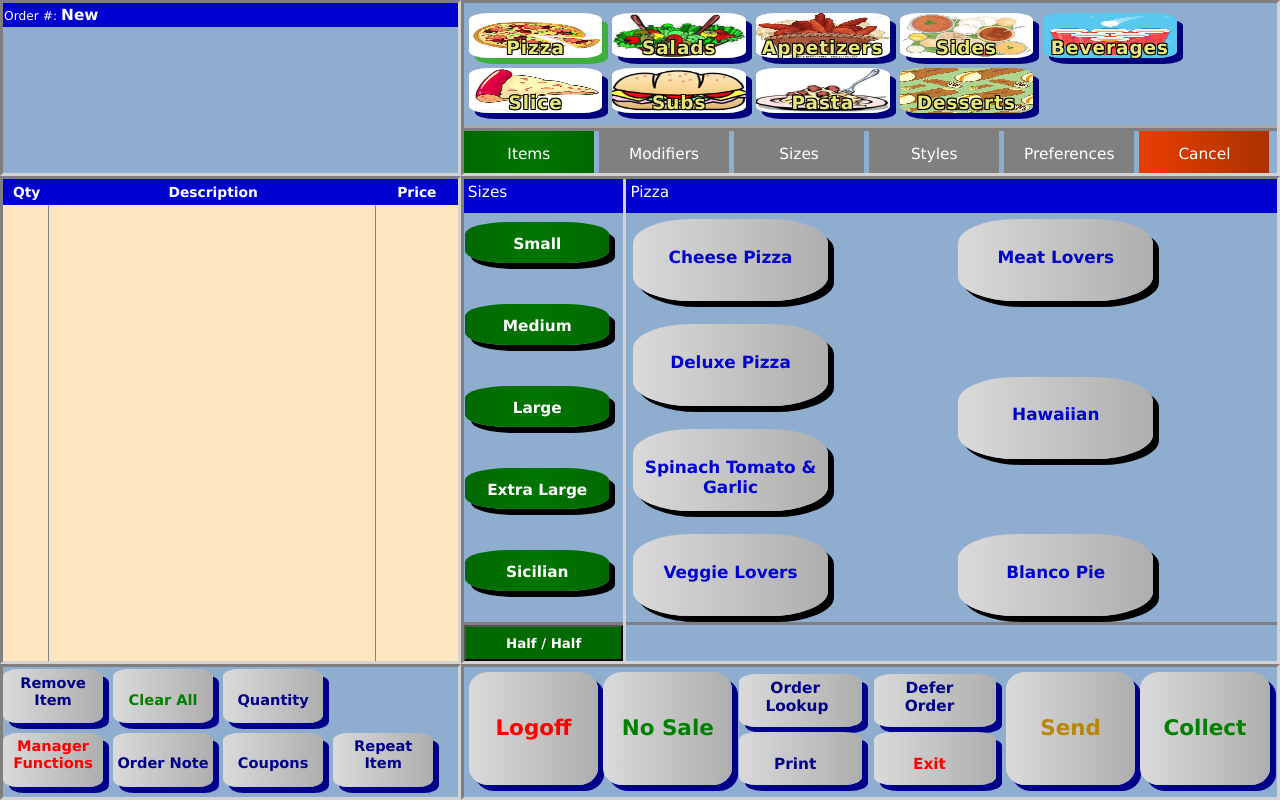
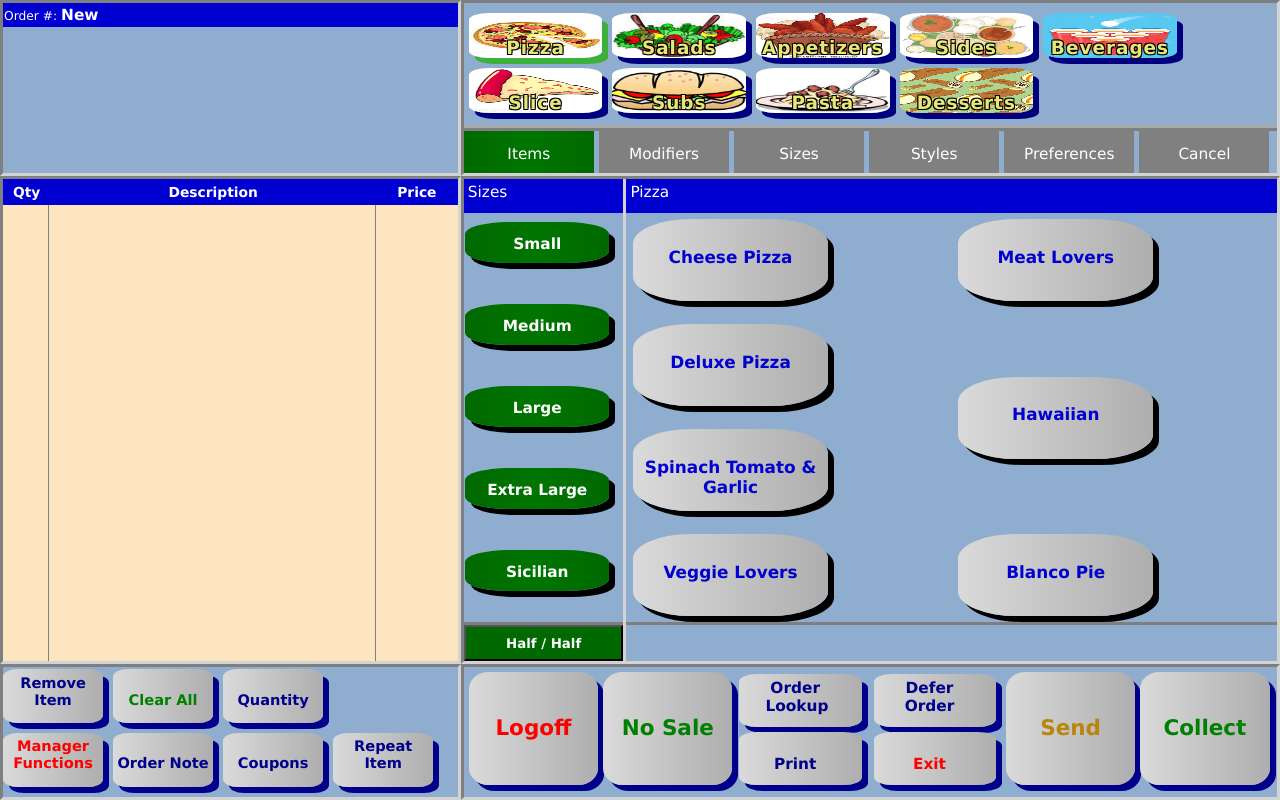
Before and after one commit to mark-andres/dsss-ordering, a React (Create React App) app: page / in a window 1280 px wide. Built offline with nearby package versions, Linux system fonts and the light colour scheme.

Commit message:
Replaced Placeholder panel with QuickNavPanel.

```diff
--- a/src/components/CategorySelection.js
+++ b/src/components/CategorySelection.js
@@ -1,12 +1,12 @@
 import React from 'react';
 import CategoryItems from './CategoryItems';
-import PlaceholderPanel from './PlaceholderPanel';
+import QuickNavPanel from './QuickNavPanel';
 
 const CategorySelection = () => {
   return (
     <div className="main-grid-cell category-selection">
       <CategoryItems />
-      <PlaceholderPanel />
+      <QuickNavPanel />
     </div>
   );
 }
--- a/src/components/PlaceholderPanel.js
+++ b/src/components/QuickNavPanel.js
@@ -2,7 +2,11 @@ import React from 'react';
 import { connect } from 'react-redux';
 import { restoreTopMenu } from '../actions/menu';
 
-class PlaceholderPanel extends React.Component {
+class QuickNavPanel extends React.Component {
+  cancelButtonActive() {
+    return this.props.currentMenuType !== 'ITEMS_MENU';
+  }
+
   render() {
     return (
       <div className="placeholder-panel">
@@ -27,7 +31,15 @@ class PlaceholderPanel extends React.Component {
         <div className="nav-item grid-item-row1-col5">
           <p>Preferences</p>
         </div>
-        <div className="nav-item nav-item-canceled grid-item-row1-col6">
+        <div
+          className={"nav-item grid-item-row1-col6" + (this.cancelButtonActive() ? ' nav-item-canceled' : '')}
+          onClick={e => {
+            e.preventDefault();
+            if (this.cancelButtonActive()) {
+              this.props.restoreTopMenu();
+            }
+          }}
+        >
           <p>Cancel</p>
         </div>
       </div>
@@ -39,4 +51,8 @@ const mapDispatchToProps = dispatch => ({
   restoreTopMenu: () => dispatch(restoreTopMenu())
 });
 
-export default connect(null, mapDispatchToProps)(PlaceholderPanel);
+const mapStateToProps = state => ({
+  currentMenuType: state.menu.currentMenu.type
+});
+
+export default connect(mapStateToProps, mapDispatchToProps)(QuickNavPanel);
```
